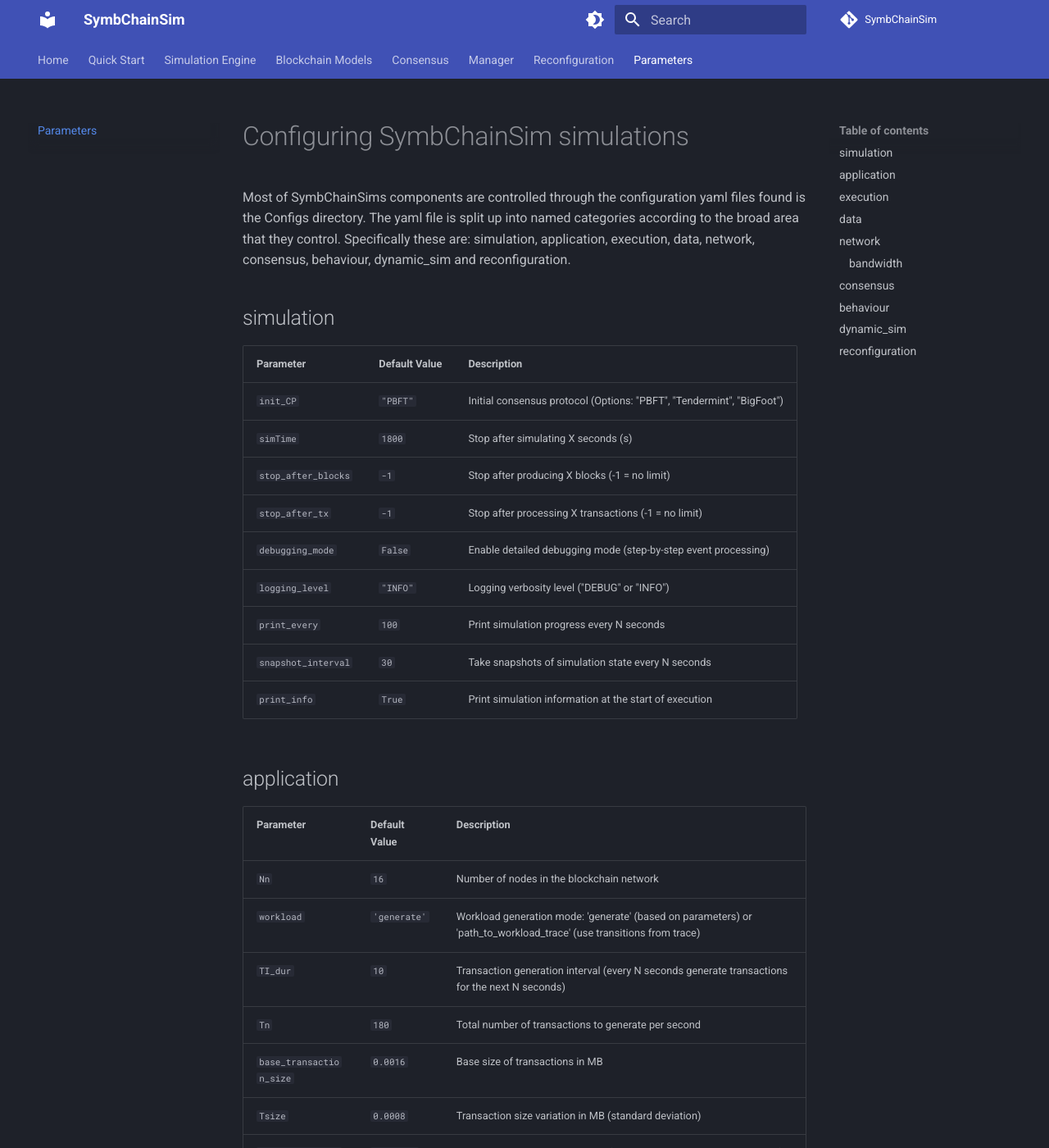
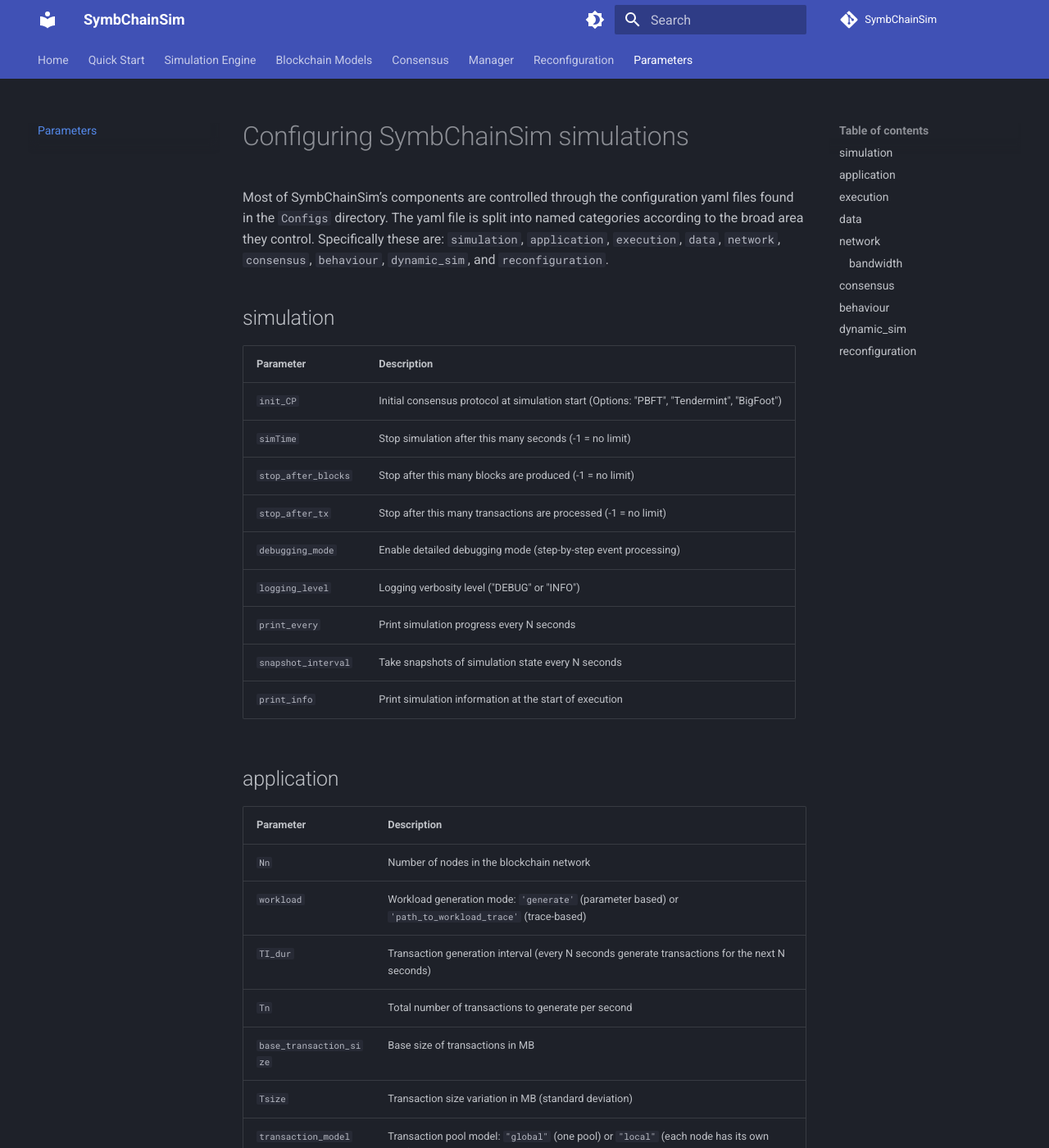
Before and after one commit to GiorgDiama/SymBChainSim, an MkDocs documentation site: the page built from docs/simulation_parameters.md, in a window 1280 px wide and 1400 px high. Shown: the whole window at 82% size. Built offline with MkDocs 1.6.1 and Material for MkDocs 9.7.7, drawn with Linux system fonts in a browser that asks for light colours; comment, search, counter and statistics services are not loaded; some of the changed text lies outside the part shown.

Commit message:
removed default values

```diff
--- a/docs/simulation_parameters.md
+++ b/docs/simulation_parameters.md
@@ -1,111 +1,102 @@
 # Configuring SymbChainSim simulations
 
-Most of SymbChainSims components are controlled through the configuration yaml files found is the Configs directory. The yaml file is split up into named categories according to the broad area that they control. Specifically these are: simulation, application, execution, data, network, consensus, behaviour, dynamic_sim and reconfiguration.
+Most of SymbChainSim’s components are controlled through the configuration yaml files found in the `Configs` directory. The yaml file is split into named categories according to the broad area they control. Specifically these are: `simulation`, `application`, `execution`, `data`, `network`, `consensus`, `behaviour`, `dynamic_sim`, and `reconfiguration`.
 
 ## simulation
-| Parameter           | Default Value | Description                            |
-| ------------------- | ------------- | -------------------------------------- |
-| `init_CP`           | `"PBFT"`      | Initial consensus protocol (Options: "PBFT", "Tendermint", "BigFoot") |
-| `simTime`           | `1800`        | Stop after simulating X seconds (s)       |
-| `stop_after_blocks` | `-1`          | Stop after producing X blocks (-1 = no limit) |
-| `stop_after_tx`     | `-1`          | Stop after processing X transactions (-1 = no limit) |
-| `debugging_mode`    | `False`       | Enable detailed debugging mode (step-by-step event processing) |
-| `logging_level`     | `"INFO"`      | Logging verbosity level ("DEBUG" or "INFO") |
-| `print_every`       | `100`         | Print simulation progress every N seconds |
-| `snapshot_interval` | `30`          | Take snapshots of simulation state every N seconds |
-| `print_info`        | `True`        | Print simulation information at the start of execution |
+| Parameter           | Description |
+| ------------------- | ----------- |
+| `init_CP`           | Initial consensus protocol at simulation start (Options: "PBFT", "Tendermint", "BigFoot") |
+| `simTime`           | Stop simulation after this many seconds (-1 = no limit) |
+| `stop_after_blocks` | Stop after this many blocks are produced (-1 = no limit) |
+| `stop_after_tx`     | Stop after this many transactions are processed (-1 = no limit) |
+| `debugging_mode`    | Enable detailed debugging mode (step-by-step event processing) |
+| `logging_level`     | Logging verbosity level ("DEBUG" or "INFO") |
+| `print_every`       | Print simulation progress every N seconds |
+| `snapshot_interval` | Take snapshots of simulation state every N seconds |
+| `print_info`        | Print simulation information at the start of execution |
 
 ## application
-
-| Parameter               | Default Value | Description                   |
-| ----------------------- | ------------- | ----------------------------- |
-| `Nn`                    | `16`          | Number of nodes in the blockchain network |
-| `workload`              | `'generate'`  | Workload generation mode: 'generate' (based on parameters) or 'path_to_workload_trace' (use transitions from trace) |
-| `TI_dur`                | `10`          | Transaction generation interval (every N seconds generate transactions for the next N seconds) |
-| `Tn`                    | `180`         | Total number of transactions to generate per second |
-| `base_transaction_size` | `0.0016`      | Base size of transactions in MB |
-| `Tsize`                 | `0.0008`      | Transaction size variation in MB (standard deviation) |
-| `transaction_model`     | `"global"`    | Transaction pool model: "global" (abstracted model with 1 global pool) or "local" (each node gets its own pool) |
+| Parameter               | Description |
+| ----------------------- | ----------- |
+| `Nn`                    | Number of nodes in the blockchain network |
+| `workload`              | Workload generation mode: `'generate'` (parameter based) or `'path_to_workload_trace'` (trace-based) |
+| `TI_dur`                | Transaction generation interval (every N seconds generate transactions for the next N seconds) |
+| `Tn`                    | Total number of transactions to generate per second |
+| `base_transaction_size` | Base size of transactions in MB |
+| `Tsize`                 | Transaction size variation in MB (standard deviation) |
+| `transaction_model`     | Transaction pool model: `"global"` (one pool) or `"local"` (each node has its own pool) |
 
 ## execution
-
-| Parameter                    | Default Value | Description                     |
-| ---------------------------- | ------------- | ------------------------------- |
-| `creation_time`              | `0.02`        | Time required to create a block (s) |
-| `block_val_delay`            | `0.01`        | Time required for block validation (s) |
-| `msg_val_delay`              | `0.001`       | Time required to validate a network message (s) |
-| `sync_message_request_delay` | `0.1`         | Time required to request missing data from a peer (s) |
-| `time_per_tx`                | `0.001`       | Time required to validate each transaction in a received block (s) |
-| `proposer_selection`         | `"hash"`      | Proposer selection algorithm: "hash" (pseudorandom based on latest block hash) or "round_robin" |
+| Parameter                    | Description |
+| ---------------------------- | ----------- |
+| `creation_time`              | Time required to create a block (s) |
+| `block_val_delay`            | Time required for block validation (s) |
+| `msg_val_delay`              | Time required to validate a network message (s) |
+| `sync_message_request_delay` | Time required to request missing data from a peer (s) |
+| `time_per_tx`                | Time required to validate each transaction in a received block (s) |
+| `proposer_selection`         | Proposer selection algorithm: `"hash"` (based on latest block hash) or `"round_robin"` |
 
 ## data
-
-| Parameter         | Default Value | Description                  |
-| ----------------- | ------------- | ---------------------------- |
-| `Bsize`           | `1`           | Maximum block size in MB |
-| `base_block_size` | `0.002`       | Base block size in MB (excluding transactions) |
-| `block_time`      | `0.2`         | Minimum time interval between blocks in seconds |
-
+| Parameter         | Description |
+| ----------------- | ----------- |
+| `Bsize`           | Maximum block size in MB |
+| `base_block_size` | Base block size in MB (excluding transactions) |
+| `block_time`      | Minimum time interval between blocks in seconds |
 
 ## network
-
-| Parameter              | Default Value | Description                     |
-| ---------------------- | ------------- | ------------------------------- |
-| `base_msg_size`        | `0.1`         | Base message size in MB |
-| `gossip`               | `True`        | Enable gossip protocol for message propagation (True: cascading peer multicast, False: full network broadcasts) |
-| `num_neighbours`       | `6`           | Number of neighbors each node connects to |
-| `use_latency`          | `"measured"`  | Latency model: "measured" (based on dataset), "distance" (calculated based on geographical distance), "local" (uses only local model), "off" (no additional delay) |
-| `same_city_latency_ms` | `5`           | Latency for nodes in the same city in milliseconds |
-| `same_city_dev_ms`     | `0`           | Standard deviation for same-city latency in milliseconds |
-| `queueing_delay`       | `0`           | Additional queueing delay in seconds |
-| `processing_delay`     | `0`           | Additional processing delay in seconds |
+| Parameter              | Description |
+| ---------------------- | ----------- |
+| `base_msg_size`        | Base message size in MB |
+| `gossip`               | Enable gossip protocol for message propagation (True = cascading peer multicast, False = full broadcasts) |
+| `num_neighbours`       | Number of neighbors each node connects to |
+| `use_latency`          | Latency model: `"measured"`, `"distance"`, `"local"`, or `"off"` |
+| `same_city_latency_ms` | Latency for nodes in the same city (ms) |
+| `same_city_dev_ms`     | Standard deviation for same-city latency (ms) |
+| `queueing_delay`       | Additional queueing delay (s) |
+| `processing_delay`     | Additional processing delay (s) |
 
 ### bandwidth
-
-| Parameter | Default Value | Description               |
-| --------- | ------------- | ------------------------- |
-| `mean`    | `5`           | Mean bandwidth in Mbps |
-| `dev`     | `2`           | Standard deviation of bandwidth in Mbps |
-| `min`     | `2`           | Minimum bandwidth in Mbps |
-| `sample`  | `'always'`    | Bandwidth sampling frequency: 'always' (sample from distribution always), 'once' (sample once), 'scenario' (never, scenario logic handles network state) |
+| Parameter | Description |
+| --------- | ----------- |
+| `mean`    | Mean bandwidth in Mbps |
+| `dev`     | Standard deviation of bandwidth in Mbps |
+| `min`     | Minimum bandwidth in Mbps |
+| `sample`  | Bandwidth sampling frequency: `'always'`, `'once'`, or `'scenario'` |
 
 ## consensus
+Links the protocol names to a path that contains a specific configuration file for that protocol.
 
-Links the protocol names to a path that contains a specific configuration file for that protocol
-
-| Parameter | Default Value | Description |
-| --------- | ------------- | ----------- |
-| `BigFoot` | `Chain/Consensus/BigFoot/BigFoot_config.yaml` | Path to BigFoot consensus protocol configuration |
-| `PBFT` | `Chain/Consensus/PBFT/PBFT_config.yaml` | Path to PBFT consensus protocol configuration |
-| `Tendermint` | `Chain/Consensus/Tendermint/TM_config.yaml` | Path to Tendermint consensus protocol configuration |
+| Parameter   | Description |
+| ----------- | ----------- |
+| `BigFoot`   | Path to BigFoot consensus protocol configuration |
+| `PBFT`      | Path to PBFT consensus protocol configuration |
+| `Tendermint`| Path to Tendermint consensus protocol configuration |
 
 ## behaviour
-
-| Parameter | Default Value | Description |
-| --------- | ------------- | ----------- |
-| `use` | `False` | Enable behavioral modeling |
-| `config` | `"Configs/behaviour_config.yaml"` | Path to behavior configuration file |
-| `print_updates` | `True` | Print behavior updates during simulation |
+| Parameter       | Description |
+| --------------- | ----------- |
+| `use`           | Enable behavioural modeling |
+| `config`        | Path to behaviour configuration file |
+| `print_updates` | Print behaviour updates during simulation |
 
 ## dynamic_sim
-
-| Parameter | Default Value | Description |
-| --------- | ------------- | ----------- |
-| `use` | `False` | Enable dynamic simulation features |
-| `config` | `"Configs/dynamic_config.yaml"` | Path to dynamic simulation configuration file |
-| `print_updates` | `True` | Print dynamic simulation updates during execution |
+| Parameter       | Description |
+| --------------- | ----------- |
+| `use`           | Enable dynamic simulation features |
+| `config`        | Path to dynamic simulation configuration file |
+| `print_updates` | Print dynamic simulation updates during execution |
 
 ## reconfiguration
-
-| Parameter | Default Value | Description |
-| --------- | ------------- | ----------- |
-| `reconfigure` | `True` | Enable reconfiguration of blockchain system |
-| `reconfiguration_interval` | `300` | How often to reconfigure the system (seconds) |
-| `reconfiguration_interval_range` | `[-20,20]` | Range used to randomly change the interval duration (seconds) |
-| `conf_block_size` | `0.25` | Block size of produced configuration blocks in MB |
-| `reconfiguration_method` | `'random_centralised'` | How to reconfigure the system: "random_centralised" (randomly picks configuration from random_configuration) |
-| `random_configuration` | `{protocols: ["PBFT", "BigFoot", "Tendermint"], block_sizes: [0.5, 1, 2, 5, 10], block_times: [0.1, 0.2, 0.5, 1, 2]}` | List of configuration parameters used to randomly reconfigure the blockchain |
-| `propagation.model` | `True` | Controls whether configuration block is instantly added (False) or propagated with delay (True) |
-| `propagation.delay` | `[0.02, 0.1]` | Delay range for configuration block propagation (seconds) |
-| `propagation.per_cent_nodes` | `0.25` | Percentage of nodes that initially receive the configuration block |
-| `print_updates` | `True` | Controls printing the details of the reconfiguration |
+| Parameter                     | Description |
+| ----------------------------- | ----------- |
+| `reconfigure`                 | Enable reconfiguration of blockchain system |
+| `reconfiguration_interval`    | How often to reconfigure the system (s) |
+| `reconfiguration_interval_range` | Random range to adjust reconfiguration interval (s) |
+| `conf_block_size`             | Block size of produced configuration blocks in MB |
+| `reconfiguration_method`      | How to reconfigure the system (e.g., `"random_centralised"`) |
+| `random_configuration`        | Parameters used for random reconfiguration (`protocols`, `block_sizes`, `block_times`) |
+| `propagation.model`           | If True, config block is propagated with delay; if False, instantly applied to all nodes |
+| `propagation.delay`           | Delay range for configuration block propagation (s) |
+| `propagation.per_cent_nodes`  | Percentage of nodes initially receiving the config block |
+| `print_updates`               | Print details of reconfiguration |
+"""
```
